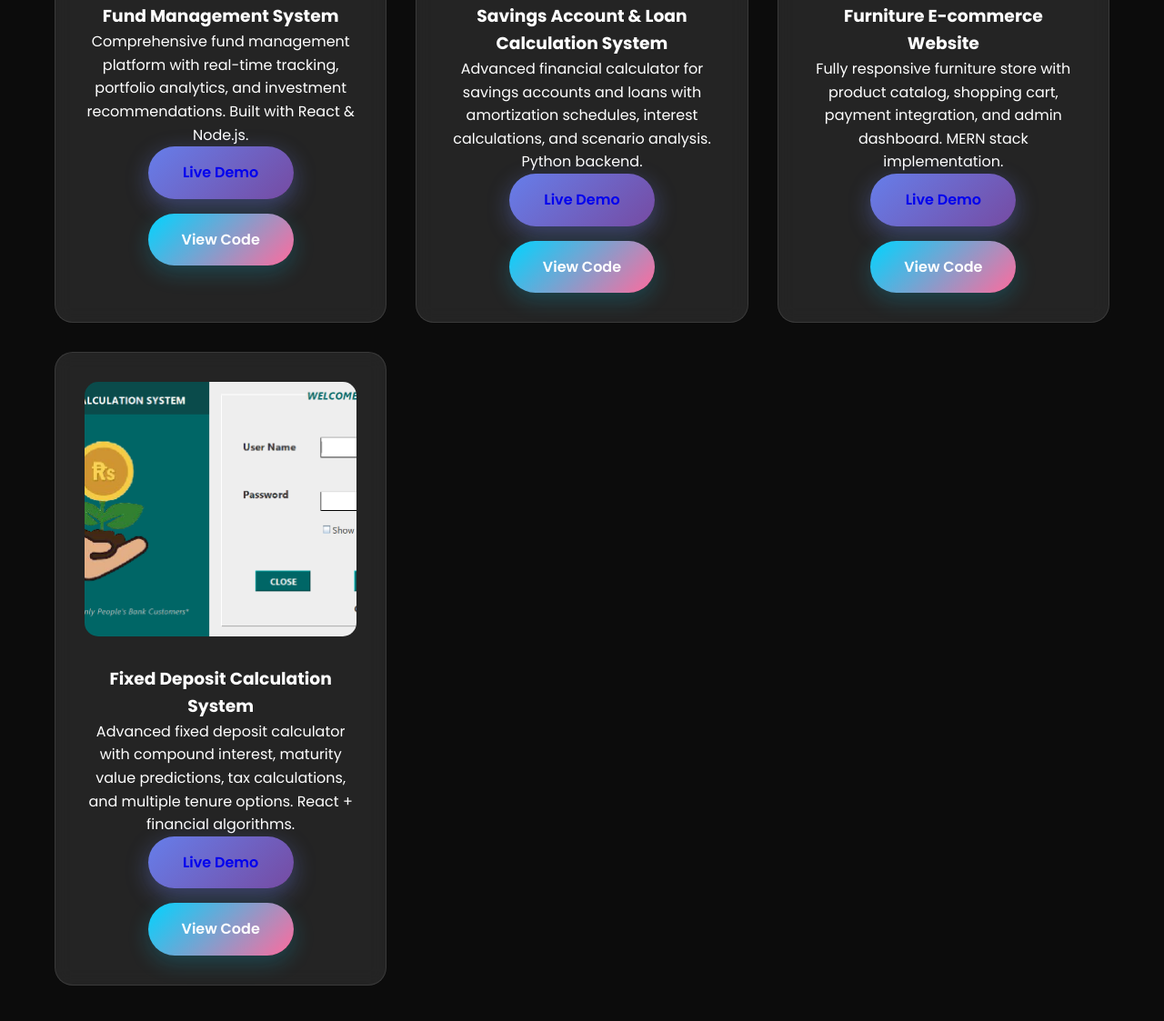
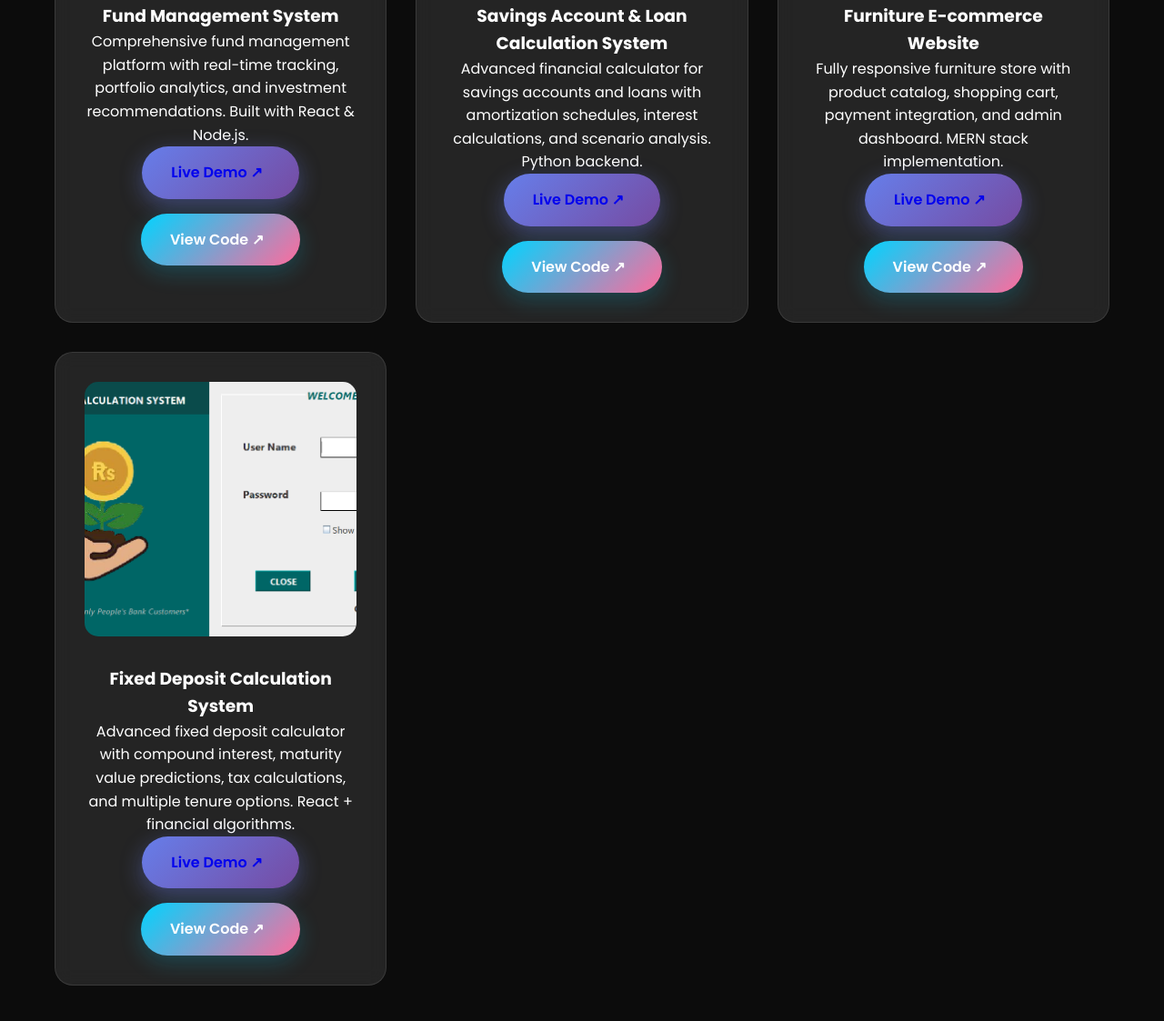
Before and after one commit to rashminda-aluvihare/rashmindaluvihare, a plain HTML site: page index.html in a window 1280 px wide. Shown: the part 3684-4807 px from the top of the page at 91% size. Drawn offline with nearby package versions, Linux system fonts and the light colour scheme.

Commit message:
Add files via upload

```diff
--- a/index.html
+++ b/index.html
@@ -149,14 +149,14 @@
     <section id="projects" class="section">
       <div class="container">
         <h2>Projects</h2>
-        <div class="projects-grid">
+<div class="projects-grid">
           <div class="project-card">
             <img src="fund.png" alt="Fund Management">
             <h3>Fund Management System</h3>
             <p>Comprehensive fund management platform with real-time tracking, portfolio analytics, and investment recommendations. Built with React & Node.js.</p>
             <div class="project-links">
-              <a href="#" class="btn btn-primary">Live Demo</a>
-              <a href="https://github.com/suneththivanka128/FundManagementSystem-v2" class="btn btn-secondary">View Code</a>
+              <a href="https://suneththivanka128.github.io/FundManagementSystem-v2/" target="_blank" rel="noopener noreferrer" class="btn btn-primary">Live Demo ↗</a>
+              <a href="https://github.com/suneththivanka128/FundManagementSystem-v2" target="_blank" rel="noopener noreferrer" class="btn btn-secondary">View Code ↗</a>
             </div>
           </div>
           <div class="project-card">
@@ -164,8 +164,8 @@
             <h3>Savings Account & Loan Calculation System</h3>
             <p>Advanced financial calculator for savings accounts and loans with amortization schedules, interest calculations, and scenario analysis. Python backend.</p>
             <div class="project-links">
-              <a href="#" class="btn btn-primary">Live Demo</a>
-              <a href="https://github.com/rashminda-aluvihare/Savingaccounts-LoancalculationSystem" class="btn btn-secondary">View Code</a>
+              <a href="https://rashminda-aluvihare.github.io/Savingaccounts-LoancalculationSystem/" target="_blank" rel="noopener noreferrer" class="btn btn-primary">Live Demo ↗</a>
+              <a href="https://github.com/rashminda-aluvihare/Savingaccounts-LoancalculationSystem" target="_blank" rel="noopener noreferrer" class="btn btn-secondary">View Code ↗</a>
             </div>
           </div>
           <div class="project-card">
@@ -173,8 +173,8 @@
             <h3>Furniture E-commerce Website</h3>
             <p>Fully responsive furniture store with product catalog, shopping cart, payment integration, and admin dashboard. MERN stack implementation.</p>
             <div class="project-links">
-              <a href="#" class="btn btn-primary">Live Demo</a>
-              <a href="#" class="btn btn-secondary">View Code</a>
+              <a href="furniture-demo.html" target="_blank" rel="noopener noreferrer" class="btn btn-primary">Live Demo ↗</a>
+              <a href="https://github.com/rashminda-aluvihare/furniture-ecommerce" target="_blank" rel="noopener noreferrer" class="btn btn-secondary">View Code ↗</a>
             </div>
           </div>
           <div class="project-card">
@@ -182,8 +182,8 @@
             <h3>Fixed Deposit Calculation System</h3>
             <p>Advanced fixed deposit calculator with compound interest, maturity value predictions, tax calculations, and multiple tenure options. React + financial algorithms.</p>
             <div class="project-links">
-              <a href="#" class="btn btn-primary">Live Demo</a>
-              <a href="https://github.com/rashminda-aluvihare/FixedDepositCalculation-System" class="btn btn-secondary">View Code</a>
+              <a href="https://rashminda-aluvihare.github.io/FixedDepositCalculation-System/" target="_blank" rel="noopener noreferrer" class="btn btn-primary">Live Demo ↗</a>
+              <a href="https://github.com/rashminda-aluvihare/FixedDepositCalculation-System" target="_blank" rel="noopener noreferrer" class="btn btn-secondary">View Code ↗</a>
             </div>
           </div>
         </div>
--- a/style.css
+++ b/style.css
@@ -546,6 +546,16 @@ body {
   flex-wrap: wrap;
 }
 
+.project-links a::after {
+  content: '';
+  margin-left: 0.5rem;
+  font-size: 0.8em;
+}
+
+.project-links a:hover::after {
+  content: '↗';
+}
+
 @media (max-width: 768px) {
   .project-links {
     flex-direction: column;
```
Also changed, not shown: script.js (line endings or trailing spaces), 1 other file.
